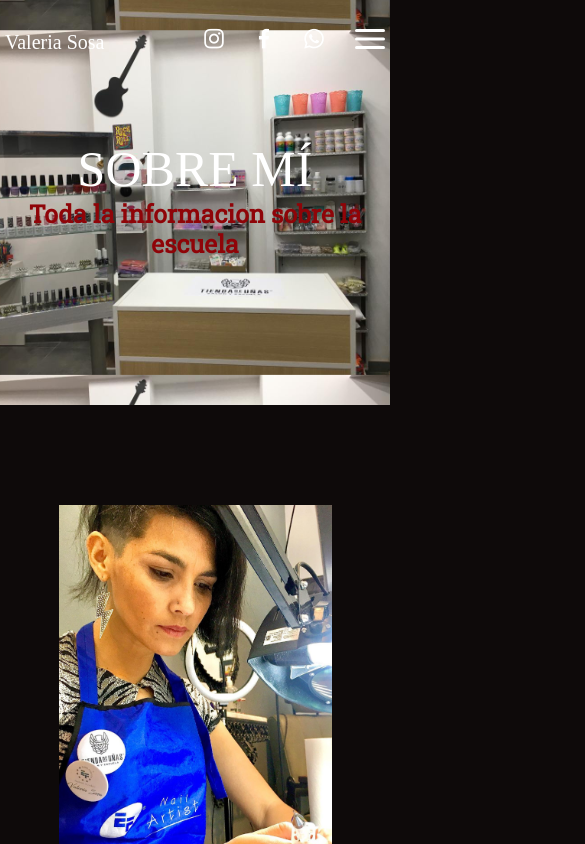
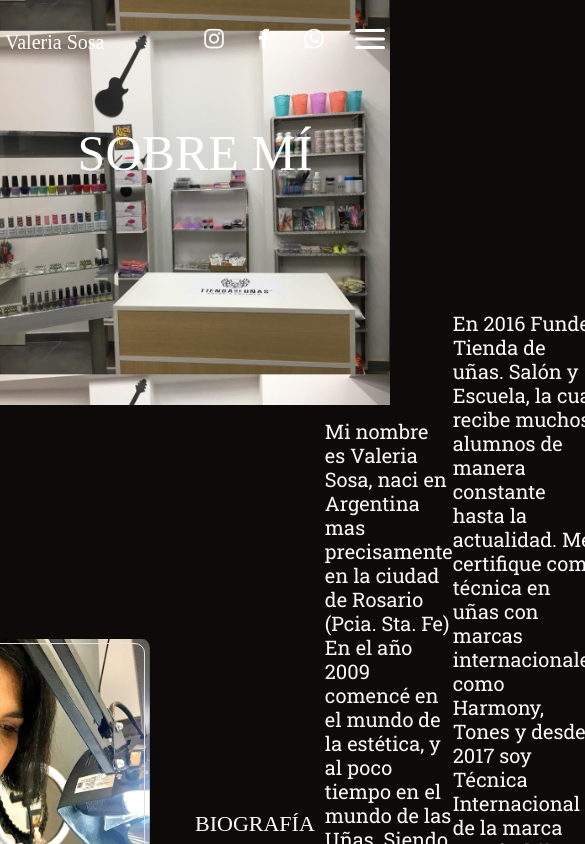
Before and after one commit to MatiasColazo1/tdu-page, an Angular app in the folder Cliente/: page /sobremi in a window 390 px wide. Shown: the top 844 px of the page, 585 px wide, since content can reach past the window. Built offline with nearby package versions, Linux system fonts and the light colour scheme; a web font is replaced by a local one.

Commit message:
estilo sobre mi

```diff
--- a/Cliente/src/app/components/contacto/contacto.component.html
+++ b/Cliente/src/app/components/contacto/contacto.component.html
@@ -22,7 +22,7 @@
                 <ul>
                     <li>Celular: <a href="https://wa.me/3412525386" target="_blank">341 532 8036</a></li>
                     <li>
-                        <p>Email: <a href="mailto:tduvalesosa@gmail.com">tduvalesosa@gmail.com</a></p>
+                        <p>Email: <a href="mailto:tduvalesosa@gmail.com">tduvalesosa&#64;gmail.com</a></p>
                     </li>
                 </ul>
             </div>
--- a/Cliente/src/app/components/footer/footer.component.html
+++ b/Cliente/src/app/components/footer/footer.component.html
@@ -6,7 +6,7 @@
     </div>
     <div class="footer-contact">
       <h3>Contacto</h3>
-      <p><i class='bx bxs-envelope'></i><a href="mailto:tduvalesosa@gmail.com">tduvalesosa@gmail.com</a></p>
+      <p><i class='bx bxs-envelope'></i><a href="mailto:tduvalesosa@gmail.com">tduvalesosa&#64;gmail.com</a></p>
       <p><i class='bx bxs-phone'></i><a href="https://wa.me/3412525386" target="_blank">341 532 8036</a></p>
       <p><i class='bx bxs-store' ></i><a href="https://www.google.com/maps/place/Tienda+de+U%C3%B1as+%7C+Sal%C3%B3n%2F+Escuela+y+Rock%26roll/@-32.9596515,-60.6502414,21z/data=!4m15!1m8!3m7!1s0x95b7ab0cdd5e702b:0xbe70d691f639ff72!2sEspa%C3%B1a+2022,+S2000+Rosario,+Santa+Fe!3b1!8m2!3d-32.9595713!4d-60.650295!16s%2Fg%2F11k5bmycld!3m5!1s0x95b7ab13aba71c91:0xddf20553214be84!8m2!3d-32.95956!4d-60.6503982!16s%2Fg%2F11c6vb3kqx?entry=ttu" target="_blank">España 2024,<br />S2000 Rosario, Santa Fe</a></p>
     </div>
--- a/Cliente/src/app/components/sobremi/sobremi.component.css
+++ b/Cliente/src/app/components/sobremi/sobremi.component.css
@@ -22,7 +22,6 @@
     color: #fff;
     font-family: 'Rye', serif;
     text-transform: uppercase;
-
 }
 
 h2 {
@@ -54,8 +53,6 @@
     }
 }
 
-
-
 .banner::before {
     content: '';
     position: absolute;
@@ -66,18 +63,19 @@
     z-index: 1;
 }
 
-
 .contenedor {
-
     display: flex;
     justify-content: center;
     align-items: flex-start;
 }
 
-
 .info {
-    max-width: 30%;
-  }
+    height: 100vh;
+    width: 100vw;
+    display: flex;
+    justify-content: space-around;
+    align-items: center;
+    margin: 0 auto;}
 
 .texto-info {
     font-family:'Roboto Slab';
@@ -88,55 +86,87 @@
     font-weight: 300;
 }
 
-
-
-  .contenedor-imagenes {
-    max-width: 30%;
-    margin-right: 40px;
+.container-wrapper {
+    display: flex;
 }
 
-  .imagen {
-    width: 100%;
-    height: auto;
-    display: block; /* Asegúrate de que las imágenes ocupen el espacio necesario */
+.container {
+    height: 100vh;
+    width: 100vw;
+    display: flex;
+    justify-content: space-around;
+    align-items: center;
+    margin: 0 auto;
 }
 
-  #imagen2 {
-    display: none; /* Inicialmente oculta */
-    transform: scale(0.95);
+.border {
+    height: 369px;
+    width: 290px;
+    background: transparent;
+    border-radius: 10px;
+    transition: border 1s;
+    position: relative;
 }
 
-  .contenedor-imagenes:hover #imagen2 {
-    display: block; /* Se muestra al pasar el ratón */
+.border:hover {
+    border: 1px solid #fff;
 }
 
-  .contenedor-imagenes:hover #imagen1 {
-    display: none; /* Se oculta al pasar el ratón */
+.card {
+    height: 379px;
+    width: 300px;
+    background: #808080;
+    border-radius: 10px;
+    transition: background 0.8s;
+    overflow: hidden;
+    background: #000;
+    box-shadow: 0 70px 63px -60px #000;
+    display: flex;
+    justify-content: center;
+    align-items: center;
+    position: relative;
 }
 
-
-@media screen and (max-width: 768px) {
-  .contenedor-imagenes {
-    display: flex;
-    justify-content: center;
-    max-width: 100%;
-    margin-right: 0;
+.card0 {
+    background: url("../../../assets/tdu-sobremi.png") center center no-repeat;
+    background-size: 300px;
 }
 
-.contenedor{
+.card0:hover {
+    background: url("../../../assets/tdu-sobremi.png") left center no-repeat;
+    background-size: 600px;
+}
+
+.card0:hover h2 {
+    opacity: 1;
+}
+
+.card0:hover .fa {
+    opacity: 1;
+}
+
+h2 {
+    font-family: 'Helvetica Neue', Helvetica, Arial, sans-serif;
+    color: #fff;
+    margin: 20px;
+    opacity: 0;
+    transition: opacity 1s;
+}
+
+.fa {
+    opacity: 0;
+    transition: opacity 1s;
+}
+
+.icons {
+    position: absolute;
+    fill: #fff;
+    color: #fff;
+    height: 130px;
+    top: 226px;
+    width: 50px;
+    display: flex;
     flex-direction: column;
     align-items: center;
-
+    justify-content: space-around;
 }
-
-.imagen{
-  max-width: 70%;
-  height: auto;
-  margin-right: 0;
-  margin-bottom: 20px;
-}
-
-.info{
-  max-width: 70%;
-}
-}
--- a/Cliente/src/app/components/sobremi/sobremi.component.html
+++ b/Cliente/src/app/components/sobremi/sobremi.component.html
@@ -1,14 +1,25 @@
 <app-navbar></app-navbar>
 <div class="banner d-flex flex-column justify-content-center align-items-center text-center">
     <h1>Sobre mí</h1>
-    <h2>Toda la informacion sobre la escuela</h2>
+    <h2>Toda la información sobre la escuela</h2>
 </div>
 
-<div style="height: 100px"></div>
+<div style="height: 0px"></div>
 <div class="contenedor">
-    <div class="contenedor-imagenes">
-        <img src="../../../assets/tdu-sobremi.png" class="imagen" id="imagen1">
-        <img src="../../../assets/biografia-tdu.jpg" class="imagen" id="imagen2">
+    <div class="container-wrapper">
+        <div class="container">
+            <div class="card card0">
+                <div class="border">
+                    <h2>Valeria Sosa</h2>
+                    <div class="icons">
+                        <i class="fa fa-codepen" aria-hidden="true"></i>
+                        <i class="fa fa-instagram" aria-hidden="true"></i>
+                        <i class="fa fa-dribbble" aria-hidden="true"></i>
+                        <i class="fa fa-twitter" aria-hidden="true"></i>
+                        <i class="fa fa-facebook" aria-hidden="true"></i>
+                    </div>
+                </div>
+            </div>
         </div>
         <div class="info">
             <h6>Biografía</h6>
@@ -36,10 +47,7 @@
             </p>
         </div>
     </div>
-<div style="height: 100px"></div>
-
-
-
-
+</div>
+<div style="height: 0px"></div>
 
 <app-footer></app-footer>
```
Lines whose indentation alone changed are shown as unchanged.
